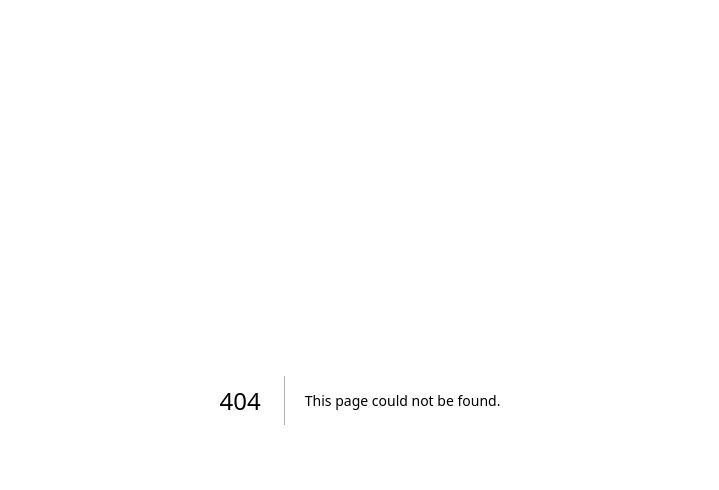
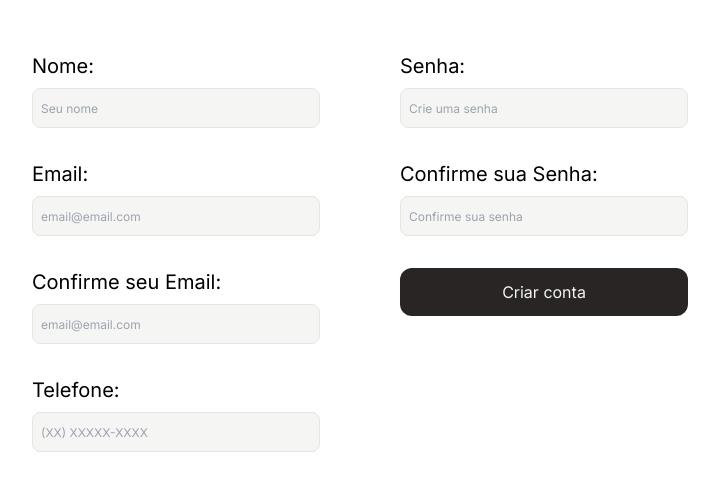
Before and after one commit to aureliojoseph/acme-inc, a Next.js app: page /register in a window 1280 px wide. Before the commit this address had no page. Shown: the top 490 px of the page, without its empty margins (280-999 px from the left). Built offline with nearby package versions, Linux system fonts and the light colour scheme.

Commit message:
AC-07: create Authenticaton, Login and Register pages

```diff
--- /dev/null
+++ b/src/app/auth/page.tsx
@@ -0,0 +1,50 @@
+"use client";
+
+import { useState } from "react";
+import LoginForm from "@/components/LoginForm";
+import RegistrationForm from "@/components/RegistrationForm";
+import Link from "next/link";
+
+export default function AuthenticationPage() {
+  const [isRegistered, setIsRegistered] = useState(false);
+  const [isLoginOpen, setIsLoginOpen] = useState(false);
+
+  const handleRegistration = (user: any) => {
+    // handle registration logic here
+    setIsRegistered(true);
+  };
+
+  const handleLogin = (user: any) => {
+    // handle login logic here
+    setIsRegistered(true);
+  };
+
+  return (
+    <section className="flex flex-col items-center gap-3 py-20">
+      <div className="flex flex-col gap-4 text-center">
+        <h1 className="text-4xl font-bold">Bem-vindo(a)!</h1>
+        <p className="text-xl">Entre com sua conta</p>
+      </div>
+
+      <Link href={"/login"}>
+        <button
+          className="w-72 rounded-xl bg-stone-800 py-3 text-base text-stone-100 transition-all duration-300 ease-linear hover:bg-stone-600 hover:text-stone-50"
+          onClick={() => setIsLoginOpen(true)}
+        >
+          Login
+        </button>
+      </Link>
+
+      <p className="pt-5 text-lg">Não possui uma conta?</p>
+
+      <Link href={"/register"}>
+        <button
+          className="w-72 rounded-xl bg-stone-300 py-3 text-base text-stone-900 transition-all duration-300 ease-linear hover:bg-stone-500 hover:text-white"
+          onClick={() => setIsRegistered(true)}
+        >
+          Criar conta
+        </button>
+      </Link>
+    </section>
+  );
+}
--- /dev/null
+++ b/src/app/login/page.tsx
@@ -0,0 +1,59 @@
+"use client";
+
+import Link from "next/link";
+import { useState } from "react";
+
+export default function LoginPage({ onLogin, onClose }: any) {
+  const [email, setEmail] = useState("");
+  const [password, setPassword] = useState("");
+
+  const handleSubmit = (e: any) => {
+    e.preventDefault();
+    onLogin({ email, password });
+  };
+
+  return (
+    <div className="flex flex-col items-center gap-3 py-10">
+      <form className="flex flex-col gap-5" onSubmit={handleSubmit}>
+        <label className="mt-3 flex flex-col gap-2 text-xl">
+          Email:
+          <input
+            className="h-10 w-72 rounded-lg border border-stone-200 bg-stone-100 px-2 text-xs text-stone-900 outline-none"
+            placeholder="email@email.com"
+            type="email"
+            value={email}
+            onChange={(e) => setEmail(e.target.value)}
+            required
+          />
+        </label>
+
+        <label className="mt-3 flex flex-col gap-2 text-xl">
+          Password:
+          <input
+            className="h-10 w-72 rounded-lg border border-stone-200 bg-stone-100 px-2 text-xs text-stone-900 outline-none"
+            placeholder="Digite sua senha"
+            type="password"
+            value={password}
+            onChange={(e) => setPassword(e.target.value)}
+            required
+          />
+        </label>
+
+        <Link
+          className="text-sm text-sky-700 transition-all duration-300 ease-in hover:text-stone-500"
+          href={"/"}
+        >
+          <p>Esqueceu sua senha?</p>
+        </Link>
+
+        <button
+          className="w-72 rounded-xl bg-stone-800 py-3 text-base text-stone-100 transition-all duration-300 ease-linear hover:bg-stone-600 hover:text-stone-50"
+          onClick={onClose}
+          type="submit"
+        >
+          Login
+        </button>
+      </form>
+    </div>
+  );
+}
--- /dev/null
+++ b/src/app/register/page.tsx
@@ -0,0 +1,109 @@
+"use client";
+
+import { useState } from "react";
+
+export default function RegisterPage({ onRegister }: any) {
+  const [name, setName] = useState("");
+  const [email, setEmail] = useState("");
+  const [telephone, setTelephone] = useState("");
+  const [password, setPassword] = useState("");
+  const [passwordConfirm, setPasswordConfirm] = useState("");
+
+  const handleSubmit = (e: any) => {
+    e.preventDefault();
+    if (password !== passwordConfirm) {
+      alert("Passwords don't match");
+      return;
+    }
+    onRegister({ name, email, telephone, password });
+  };
+
+  return (
+    <div className="flex flex-col items-center gap-3 py-10">
+      <form className="flex gap-20" onSubmit={handleSubmit}>
+        <div className="flex flex-col gap-5">
+          <label className="mt-3 flex flex-col gap-2 text-xl">
+            Nome:
+            <input
+              className="h-10 w-72 rounded-lg border border-stone-200 bg-stone-100 px-2 text-xs text-stone-900 outline-none"
+              type="text"
+              placeholder="Seu nome"
+              value={name}
+              onChange={(e) => setName(e.target.value)}
+              required
+            />
+          </label>
+
+          <label className="mt-3 flex flex-col gap-2 text-xl">
+            Email:
+            <input
+              className="h-10 w-72 rounded-lg border border-stone-200 bg-stone-100 px-2 text-xs text-stone-900 outline-none"
+              placeholder="email@email.com"
+              type="email"
+              value={email}
+              onChange={(e) => setEmail(e.target.value)}
+              required
+            />
+          </label>
+
+          <label className="mt-3 flex flex-col gap-2 text-xl">
+            Confirme seu Email:
+            <input
+              className="h-10 w-72 rounded-lg border border-stone-200 bg-stone-100 px-2 text-xs text-stone-900 outline-none"
+              placeholder="email@email.com"
+              type="email"
+              value={email}
+              onChange={(e) => setEmail(e.target.value)}
+              required
+            />
+          </label>
+
+          <label className="mt-3 flex flex-col gap-2 text-xl">
+            Telefone:
+            <input
+              className="h-10 w-72 rounded-lg border border-stone-200 bg-stone-100 px-2 text-xs text-stone-900 outline-none"
+              placeholder="(XX) XXXXX-XXXX"
+              type="tel"
+              value={telephone}
+              onChange={(e) => setTelephone(e.target.value)}
+              required
+            />
+          </label>
+        </div>
+
+        <div className="flex flex-col gap-5">
+          <label className="mt-3 flex flex-col gap-2 text-xl">
+            Senha:
+            <input
+              className="h-10 w-72 rounded-lg border border-stone-200 bg-stone-100 px-2 text-xs text-stone-900 outline-none"
+              placeholder="Crie uma senha"
+              type="password"
+              value={password}
+              onChange={(e) => setPassword(e.target.value)}
+              required
+            />
+          </label>
+
+          <label className="mt-3 flex flex-col gap-2 text-xl">
+            Confirme sua Senha:
+            <input
+              className="h-10 w-72 rounded-lg border border-stone-200 bg-stone-100 px-2 text-xs text-stone-900 outline-none"
+              placeholder="Confirme sua senha"
+              type="password"
+              value={passwordConfirm}
+              onChange={(e) => setPasswordConfirm(e.target.value)}
+              required
+            />
+          </label>
+
+          <button
+            className="mt-3 w-72 rounded-xl bg-stone-800 py-3 text-base text-stone-100 transition-all duration-300 ease-linear hover:bg-stone-600 hover:text-stone-50"
+            type="submit"
+          >
+            Criar conta
+          </button>
+        </div>
+      </form>
+    </div>
+  );
+}
```
